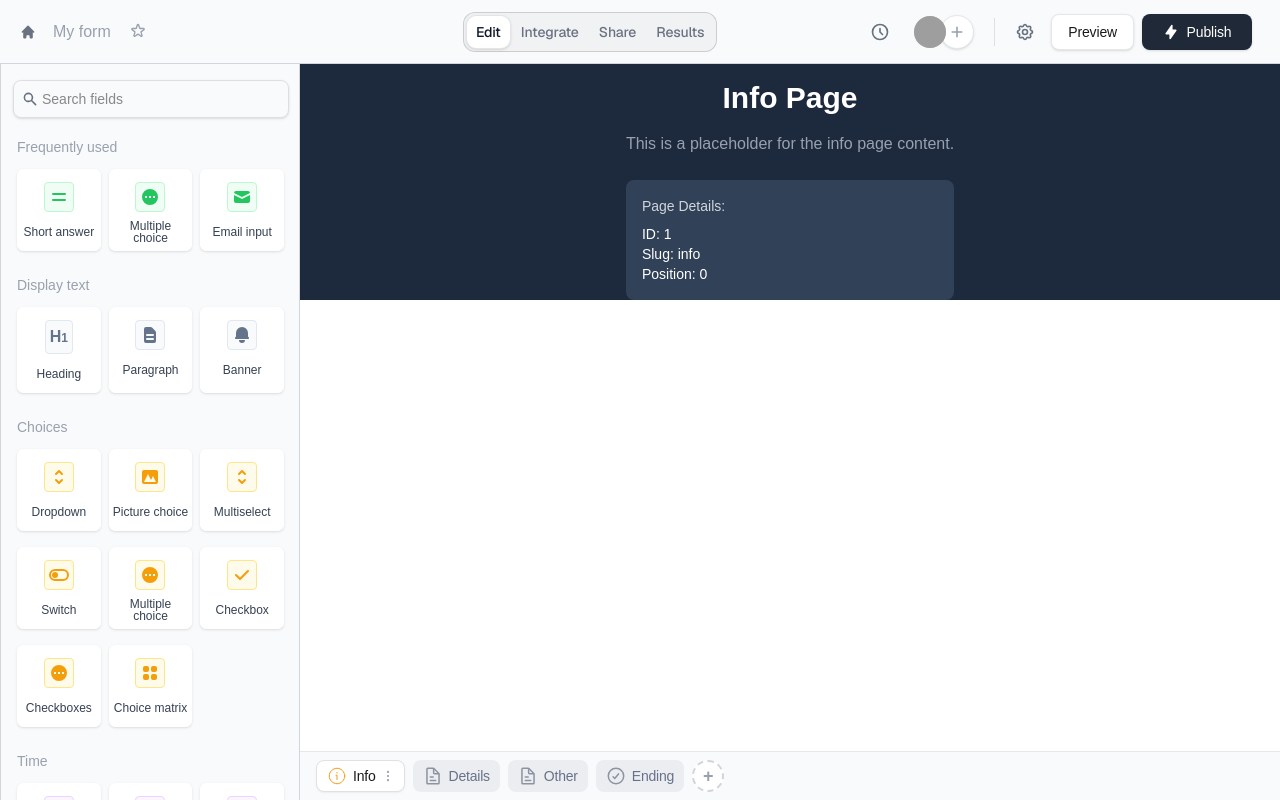
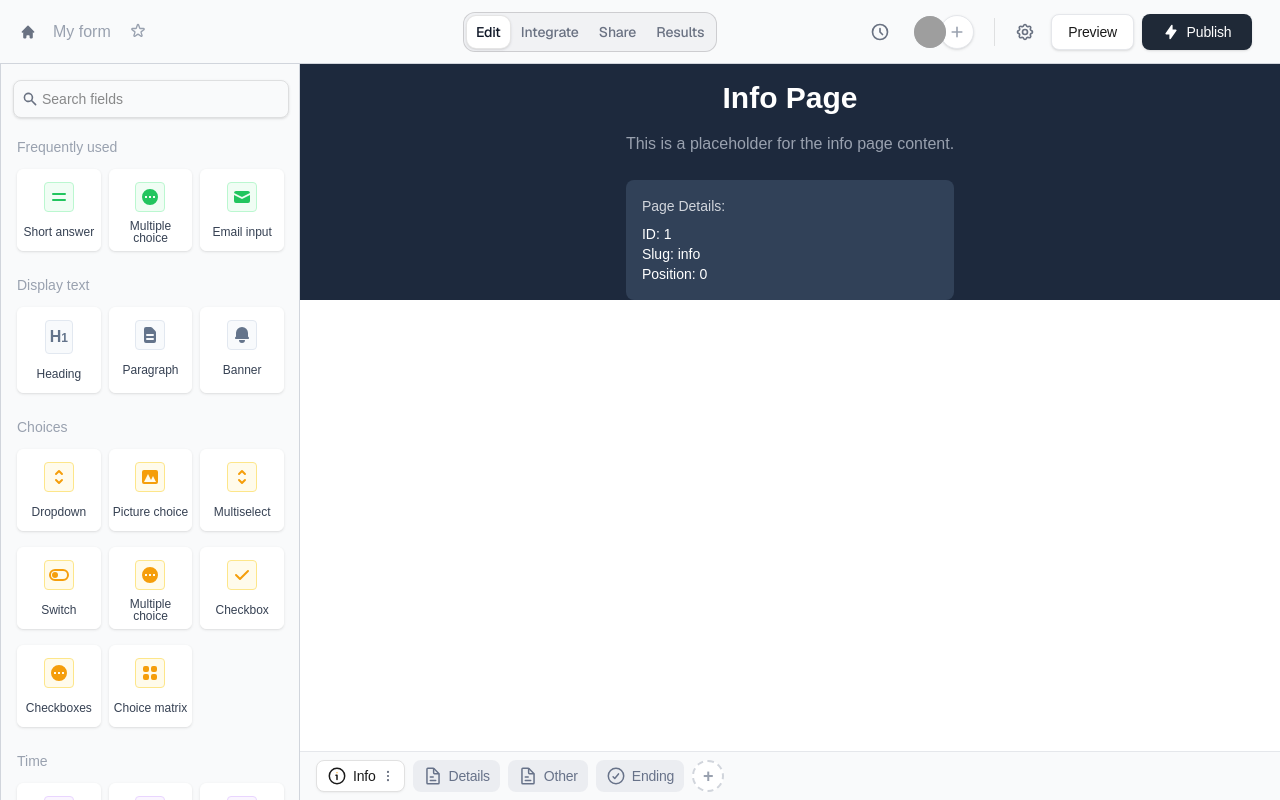
Before and after one commit to obedparla/fillout-test, a Next.js app: page /page/info in a window 1280 px wide. Built offline with nearby package versions, Linux system fonts and the light colour scheme; grey boxes are pictures that could not be loaded.

Commit message:
fix: use currentColor for icon stroke, fill

```diff
--- a/components/icons/CopyIcon.tsx
+++ b/components/icons/CopyIcon.tsx
@@ -13,7 +13,7 @@ export default function CopyIcon({ className = "", size = 16 }: IconProps) {
     >
       <path
         d="M10.6667 3.16667H12.6667C13.0348 3.16667 13.3333 3.46514 13.3333 3.83333V13.5C13.3333 13.8682 13.0348 14.1667 12.6667 14.1667H4.33332C3.96513 14.1667 3.66666 13.8682 3.66666 13.5V3.83333C3.66666 3.46514 3.96513 3.16667 4.33332 3.16667H6.33332M6.99999 4.83333H9.99999C10.3682 4.83333 10.6667 4.53486 10.6667 4.16667V2.5C10.6667 2.13181 10.3682 1.83333 9.99999 1.83333H6.99999C6.6318 1.83333 6.33332 2.13181 6.33332 2.5V4.16667C6.33332 4.53486 6.6318 4.83333 6.99999 4.83333Z"
-        stroke="#9DA4B2"
+        stroke="currentColor"
         strokeWidth="1.5"
         strokeLinecap="square"
         strokeLinejoin="round"
--- a/components/icons/DetailsIcon.tsx
+++ b/components/icons/DetailsIcon.tsx
@@ -13,19 +13,19 @@ export default function DetailsIcon({ className = "", size = 16 }: IconProps) {
     >
       <path
         d="M10.2798 2.29167H4.79168C4.33144 2.29167 3.95834 2.66477 3.95834 3.12501V16.875C3.95834 17.3352 4.33144 17.7083 4.79168 17.7083H15.2083C15.6686 17.7083 16.0417 17.3352 16.0417 16.875V8.05352C16.0417 7.8325 15.9539 7.62054 15.7976 7.46426L10.8691 2.53575C10.7128 2.37947 10.5008 2.29167 10.2798 2.29167Z"
-        stroke="#8C93A1"
+        stroke="currentColor"
         strokeWidth="1.5"
         strokeLinecap="round"
       />
       <path
         d="M7.29166 11.0417H10.2083M7.29166 14.375H12.7083"
-        stroke="#8C93A1"
+        stroke="currentColor"
         strokeWidth="1.5"
         strokeLinecap="round"
       />
       <path
         d="M10.625 2.70833V6.87499C10.625 7.33523 10.9981 7.70833 11.4583 7.70833H15.625"
-        stroke="#8C93A1"
+        stroke="currentColor"
         strokeWidth="1.5"
         strokeLinecap="round"
       />
--- a/components/icons/DotsIcon.tsx
+++ b/components/icons/DotsIcon.tsx
@@ -13,33 +13,33 @@ export default function DotsIcon({ className = "", size = 12 }: IconProps) {
     >
       <path
         d="M8.00001 3.16667C8.3682 3.16667 8.66668 2.86819 8.66668 2.5C8.66668 2.13181 8.3682 1.83334 8.00001 1.83334C7.63182 1.83334 7.33334 2.13181 7.33334 2.5C7.33334 2.86819 7.63182 3.16667 8.00001 3.16667Z"
-        fill="#9DA4B2"
+        fill="currentColor"
       />
       <path
         d="M8.00001 8.66667C8.3682 8.66667 8.66668 8.36819 8.66668 8C8.66668 7.63181 8.3682 7.33334 8.00001 7.33334C7.63182 7.33334 7.33334 7.63181 7.33334 8C7.33334 8.36819 7.63182 8.66667 8.00001 8.66667Z"
-        fill="#9DA4B2"
+        fill="currentColor"
       />
       <path
         d="M8.00001 14.1667C8.3682 14.1667 8.66668 13.8682 8.66668 13.5C8.66668 13.1318 8.3682 12.8333 8.00001 12.8333C7.63182 12.8333 7.33334 13.1318 7.33334 13.5C7.33334 13.8682 7.63182 14.1667 8.00001 14.1667Z"
-        fill="#9DA4B2"
+        fill="currentColor"
       />
       <path
         d="M8.00001 3.16667C8.3682 3.16667 8.66668 2.86819 8.66668 2.5C8.66668 2.13181 8.3682 1.83334 8.00001 1.83334C7.63182 1.83334 7.33334 2.13181 7.33334 2.5C7.33334 2.86819 7.63182 3.16667 8.00001 3.16667Z"
-        stroke="#9DA4B2"
+        stroke="currentColor"
         strokeWidth="1.5"
         strokeLinecap="round"
         strokeLinejoin="round"
       />
       <path
         d="M8.00001 8.66667C8.3682 8.66667 8.66668 8.36819 8.66668 8C8.66668 7.63181 8.3682 7.33334 8.00001 7.33334C7.63182 7.33334 7.33334 7.63181 7.33334 8C7.33334 8.36819 7.63182 8.66667 8.00001 8.66667Z"
-        stroke="#9DA4B2"
+        stroke="currentColor"
         strokeWidth="1.5"
         strokeLinecap="round"
         strokeLinejoin="round"
       />
       <path
         d="M8.00001 14.1667C8.3682 14.1667 8.66668 13.8682 8.66668 13.5C8.66668 13.1318 8.3682 12.8333 8.00001 12.8333C7.63182 12.8333 7.33334 13.1318 7.33334 13.5C7.33334 13.8682 7.63182 14.1667 8.00001 14.1667Z"
-        stroke="#9DA4B2"
+        stroke="currentColor"
         strokeWidth="1.5"
         strokeLinecap="round"
         strokeLinejoin="round"
--- a/components/icons/DuplicateIcon.tsx
+++ b/components/icons/DuplicateIcon.tsx
@@ -16,7 +16,7 @@ export default function DuplicateIcon({
     >
       <path
         d="M5.66667 5.16667V3.16667C5.66667 2.79848 5.96514 2.5 6.33333 2.5H13.3333C13.7015 2.5 14 2.79848 14 3.16667V10.1733C14 10.5415 13.7015 10.84 13.3333 10.84H11.3333M3 5.83333V12.8333C3 13.2015 3.29848 13.5 3.66667 13.5H10.6667C11.0349 13.5 11.3333 13.2015 11.3333 12.8333V5.83333C11.3333 5.46514 11.0349 5.16667 10.6667 5.16667H3.66667C3.29848 5.16667 3 5.46514 3 5.83333Z"
-        stroke="#9DA4B2"
+        stroke="currentColor"
         strokeWidth="1.5"
         strokeLinecap="round"
         strokeLinejoin="round"
--- a/components/icons/EditIcon.tsx
+++ b/components/icons/EditIcon.tsx
@@ -13,7 +13,7 @@ export default function EditIcon({ className = "", size = 16 }: IconProps) {
     >
       <path
         d="M9.01334 14.1667H14.6667M2.33334 11.6213V14.1667H4.87873C5.05473 14.1667 5.22351 14.0968 5.34796 13.9723L14.4723 4.84795C14.7315 4.5888 14.7315 4.16864 14.4723 3.90949L12.5905 2.02769C12.3314 1.76855 11.9112 1.76855 11.6521 2.02769L2.5277 11.1521C2.40326 11.2765 2.33334 11.4453 2.33334 11.6213Z"
-        stroke="#9DA4B2"
+        stroke="currentColor"
         strokeWidth="1.5"
         strokeLinecap="round"
         strokeLinejoin="round"
--- a/components/icons/EndingIcon.tsx
+++ b/components/icons/EndingIcon.tsx
@@ -13,7 +13,7 @@ export default function EndingIcon({ className = "", size = 16 }: IconProps) {
     >
       <path
         d="M12.5 7.91667L8.75001 12.5L7.08334 10.8333M17.7083 10C17.7083 14.2572 14.2572 17.7083 10 17.7083C5.74281 17.7083 2.29167 14.2572 2.29167 10C2.29167 5.74281 5.74281 2.29167 10 2.29167C14.2572 2.29167 17.7083 5.74281 17.7083 10Z"
-        stroke="#8C93A1"
+        stroke="currentColor"
         strokeWidth="1.5"
         strokeLinecap="round"
         strokeLinejoin="round"
--- a/components/icons/InfoIcon.tsx
+++ b/components/icons/InfoIcon.tsx
@@ -13,8 +13,8 @@ export default function InfoIcon({ className = "", size = 16 }: IconProps) {
     >
       <path
         d="M8.95835 9.16667H10L10 13.5417M17.7084 10C17.7084 14.2572 14.2572 17.7083 10 17.7083C5.74283 17.7083 2.29169 14.2572 2.29169 10C2.29169 5.74281 5.74283 2.29167 10 2.29167C14.2572 2.29167 17.7084 5.74281 17.7084 10Z"
-        stroke="#F59D0E"
-        strokeidth="1.5"
+        stroke="currentColor"
+        strokeWidth="1.5"
         strokeLinecap="round"
         strokeLinejoin="round"
       />
```
Also changed, not shown: components/icons/DeleteIcon.tsx (+1 -1 lines).
